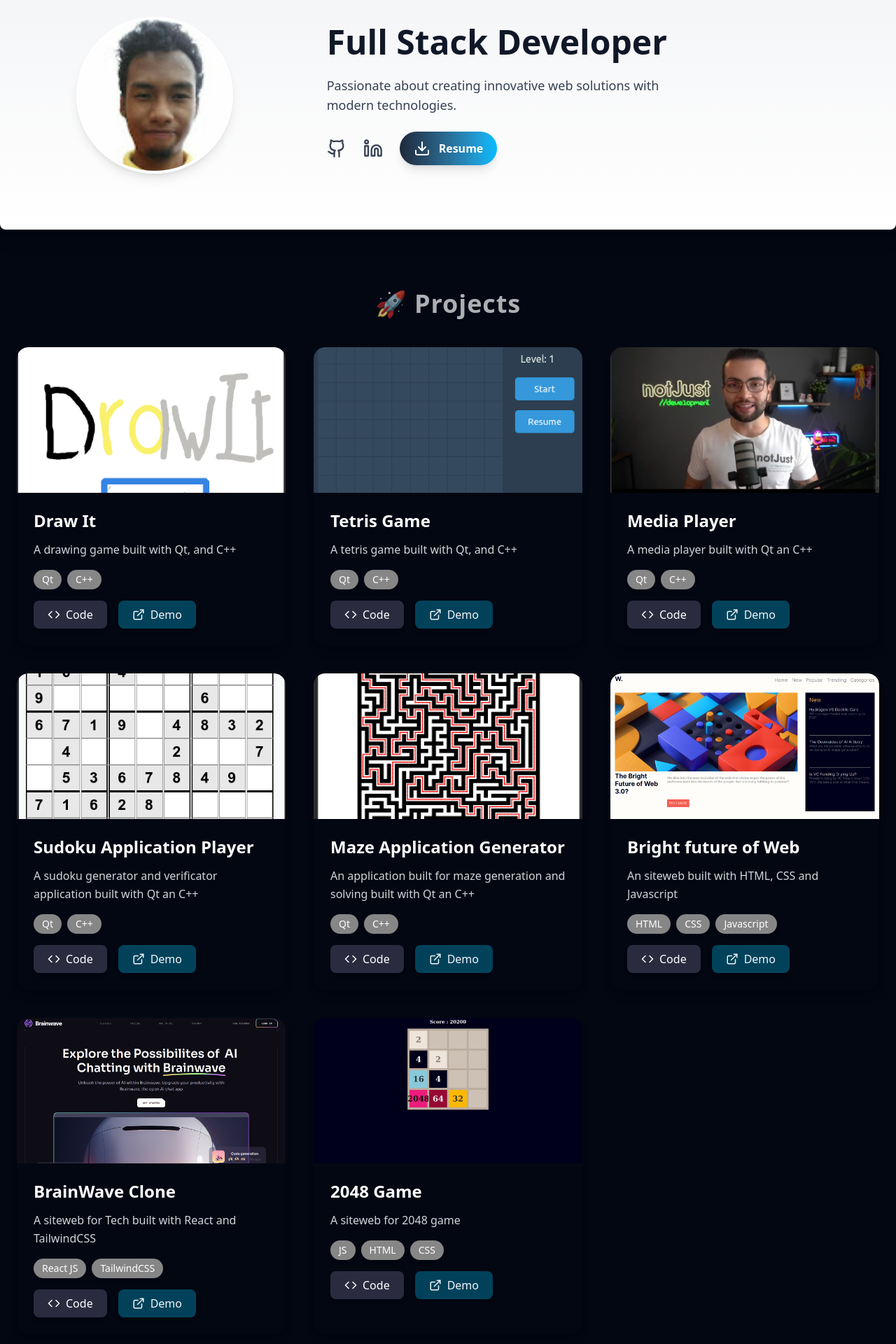
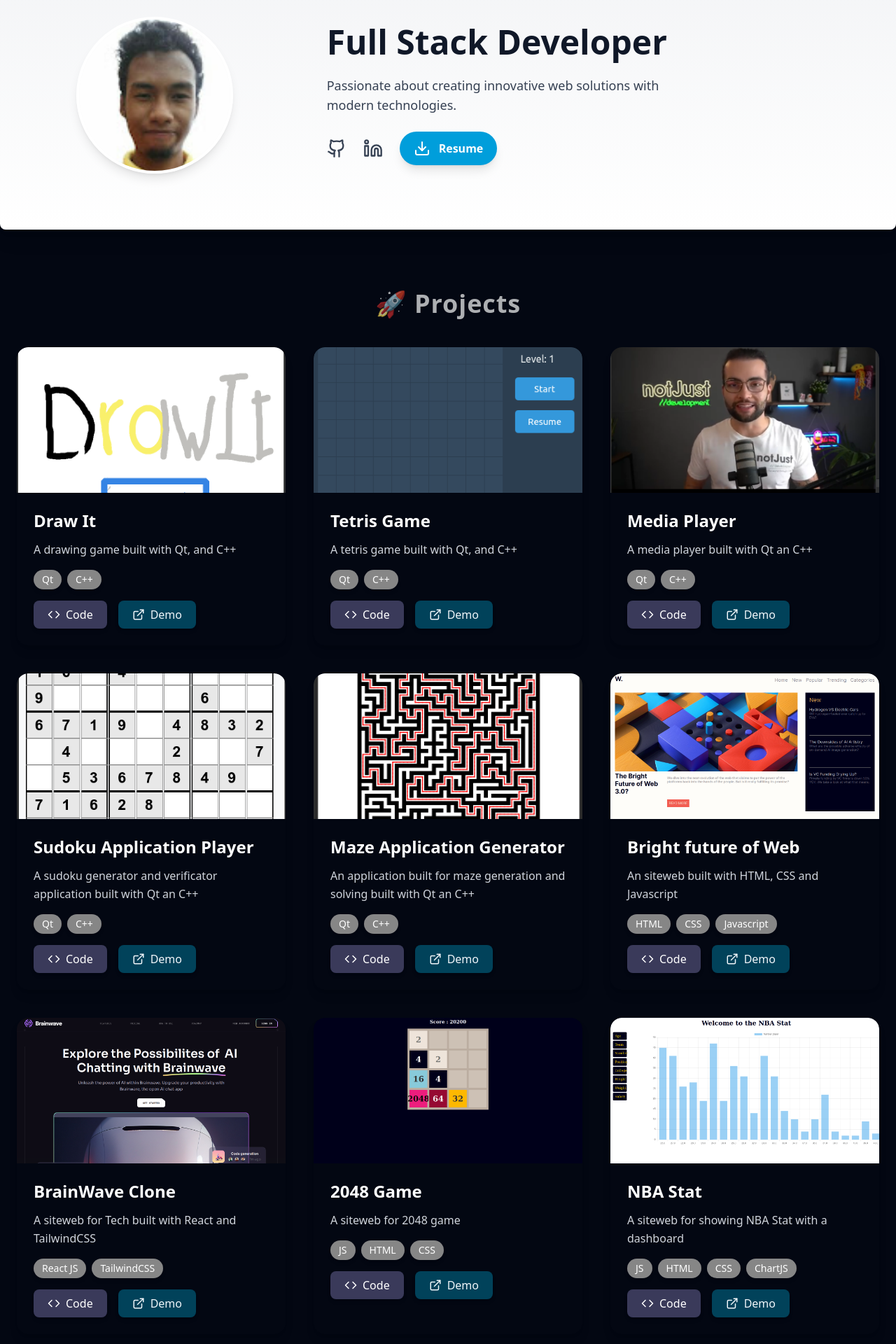
Before and after one commit to ToavinaJr/Modern-Portfolio, a React (Vite) app: page / in a window 1280 px wide. Shown: the part 144-2064 px from the top of the page at 70% size. Built offline with nearby package versions, Linux system fonts and the light colour scheme.

Commit message:
Modification du Parallax

```diff
--- a/src/components/HeroSection.tsx
+++ b/src/components/HeroSection.tsx
@@ -21,7 +21,7 @@ export const HeroSection = () => (
         <a href="#" className="text-gray-700 dark:text-gray-300 hover:text-[#00bcff] transition-all flex items-center">
           <Linkedin size={28} />
         </a>
-        <button className="bg-[#868686] text-white px-5 py-3 rounded-full flex items-center gap-3 font-semibold shadow-lg bg-gradient-to-r from-[#1e293b] to-[#00bcff] cursor-pointer hover:bg-[#009edb]">
+        <button className="text-white px-5 py-3 rounded-full flex items-center gap-3 font-semibold shadow-lg cursor-pointer hover:bg-[#01425a] bg-[#009edb]">
           <Download size={24} />
           Resume
         </button>
--- a/src/components/ParallaxCard.tsx
+++ b/src/components/ParallaxCard.tsx
@@ -7,7 +7,7 @@ interface ParallaxCardProps {
 }
 
 export const ParallaxCard = ({ darkMode, children, index }: ParallaxCardProps) => {
-  const parallax = useParallax({
+  const { ref } = useParallax<HTMLDivElement>({
     speed: index % 2 === 0 ? 10 : -10,
     easing: 'easeInQuad',
     translateY: [0, 30],
@@ -15,7 +15,7 @@ export const ParallaxCard = ({ darkMode, children, index }: ParallaxCardProps) =
 
   return (
     <div
-      ref={parallax.ref}
+      ref={ref}
       className={`p-6 rounded-lg transition-all duration-300 transform hover:scale-105 ${
         darkMode ? 'bg-[#1e2939]' : 'bg-white shadow-lg'
       }`}
--- a/src/components/ProjectsSection.tsx
+++ b/src/components/ProjectsSection.tsx
@@ -60,7 +60,7 @@ export const ProjectsSection = ({ projects}: ProjectsSectionProps) => {
                     href={project.codeLink}
                     target="_blank"
                     rel="noopener noreferrer"
-                    className="flex items-center gap-2 px-5 py-2 rounded-lg bg-[#2b2b40] hover:bg-[#3a3a5a] transition-all duration-300 text-white font-medium shadow-md w-full sm:w-auto"
+                    className="flex items-center gap-2 px-5 py-2 rounded-lg hover:bg-[#2b2b40] bg-[#3a3a5a] transition-all duration-300 text-white font-medium shadow-md w-full sm:w-auto"
                   >
                     <Code size={18} />
                     <span>Code</span>
--- a/src/data/project.ts
+++ b/src/data/project.ts
@@ -65,6 +65,14 @@ const dataProject : Project[] = [
         demoLink: "https://toavina-web-game.netlify.app/",
         codeLink: "https://github.com/ToavinaJr/2048-web-game"
     },
+    {
+        title: "NBA Stat",
+        description: "A siteweb for showing NBA Stat with a dashboard",
+        tech: ["JS", "HTML", "CSS", "ChartJS"],
+        image: "/src/assets/images/Screenshot-NBA-Stat.png",
+        demoLink: "https://toavina-sylvianno-nba-chart-js.netlify.app/",
+        codeLink: "https://github.com/ToavinaJr/Nba-stat-charjs"
+    },
 ];
 
 export default dataProject;
```
Also changed, not shown: src/assets/images/Screenshot-NBA-Stat.png (added), 1 other file (tests, documents, lock files or other folders).
